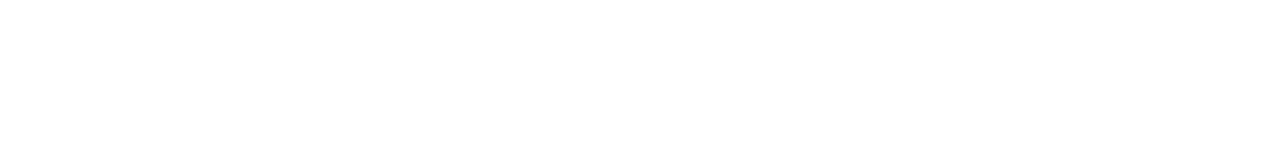
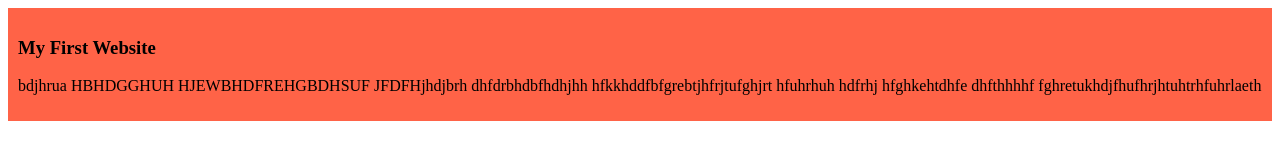
Before and after one commit to moriamislam7423/my-simple-website, a plain HTML site: page index.html in a window 1280 px wide. Drawn offline with Linux system fonts and the light colour scheme.

Commit message:
added the first blog

```diff
--- a/index.html
+++ b/index.html
@@ -4,8 +4,14 @@
     <meta charset="UTF-8">
     <meta name="viewport" content="width=device-width, initial-scale=1.0">
     <title>My Simple Website</title>
+    <link rel="stylesheet" href="styles/blog.css">
 </head>
 <body>
-
+    <div>
+        <h3>My First Website</h3>
+        <p>
+            bdjhrua HBHDGGHUH HJEWBHDFREHGBDHSUF JFDFHjhdjbrh dhfdrbhdbfhdhjhh hfkkhddfbfgrebtjhfrjtufghjrt hfuhrhuh hdfrhj hfghkehtdhfe dhfthhhhf fghretukhdjfhufhrjhtuhtrhfuhrlaeth
+        </p>
+    </div>
 </body>
 </html>
--- /dev/null
+++ b/styles/blog.css
@@ -0,0 +1,4 @@
+div{
+    background-color: tomato;
+    padding: 10px;
+}
```
